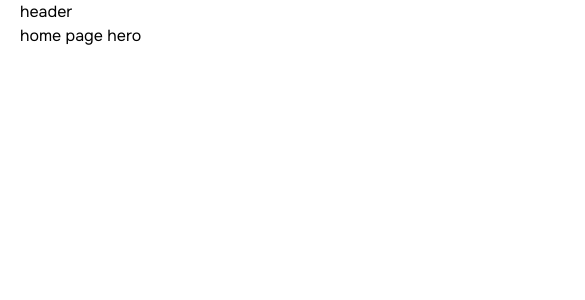
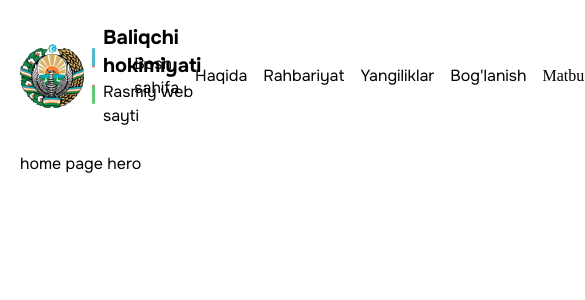
Before and after one commit to mryaxyobek/baliqchi, a React (Vite) app: page / in a window 390 px wide. Shown: the top 300 px of the page, 585 px wide, since content can reach past the window. Built offline with nearby package versions, Linux system fonts and the light colour scheme.

Commit message:
added header with responsive

```diff
--- a/src/App.jsx
+++ b/src/App.jsx
@@ -2,11 +2,12 @@ import React from 'react';
 import { RouterProvider, createBrowserRouter, createRoutesFromElements } from 'react-router-dom';
 import { Route } from 'react-router-dom';
 
+// layouts
+import MainRoot from './layouts/MainRoot';
+
 // pages
 import Home from './pages/Home';
 
-// layouts
-import MainRoot from './layouts/MainRoot';
 
 const App = () => {
   const router = createBrowserRouter(
--- a/src/components/Header.jsx
+++ b/src/components/Header.jsx
@@ -1,13 +1,142 @@
-import React from 'react'
+import React, { useState } from 'react'
+import { Link } from 'react-router-dom';
+import { DownOutlined, SmileOutlined } from '@ant-design/icons';
+import { Dropdown, Space } from 'antd';
 
+// images
+import flag from '../assets/images/other/uzbekistan-flag.png';
+import coatOfArms from '../assets/images/other/coat-of-arms-of-uzbekistan.png';
+import down from '../assets/images/svg/down.svg';
+import hamburger from '../assets/images/svg/hamburger-menu.svg';
+import cross from '../assets/images/svg/cross.svg';
 const Header = () => {
+
+    const [openNavbarMenu, setOpenNavbarMenu] = useState(false);
+
+    const items = [
+        {
+            key: 0,
+            label: (
+                <Link to='/news' className="text-base font-medium">Yangiliklar</Link>
+            ),
+        },
+        {
+            key: 1,
+            label: (
+                <Link to='/events' className="text-base font-medium">Tadbirlar</Link>
+            ),
+        }
+    ];
+
     return (
-        <header className=''>
-            <div className="container">
-                header
-            </div>
-        </header>
+        <div>
+
+            <header className='py-6'>
+                <div className="max-w-[1280px] w-full px-5 mx-auto flex items-center justify-between max-dm:mb-5">
+
+                    {/* Logo */}
+                    <Link to='/' className='flex gap-2 items-center'>
+                        <img src={coatOfArms} alt="flag" className="w-16 h-16 max-550:w-12 max-550:h-12 max-[350px]:hidden" />
+                        <img src={flag} alt="flag" className="w-[3px] h-14 rounded-[1px] max-550:h-8 max-[350px]:hidden" />
+                        <div>
+                            <h1 className="font-bold text-xl max-550:text-lg">Baliqchi hokimiyati</h1>
+                            <p className="text-base font-normal">Rasmiy web sayti</p>
+                        </div>
+
+                    </Link>
+                    {/* overlay */}
+                    <div onClick={() => setOpenNavbarMenu(false)} className={`${openNavbarMenu ? 'block' : 'hidden'} fixed z-10 min-w-full h-screen bg-black bg-opacity-75 top-0 right-0`}></div>
+
+                    {/* Nav */}
+                    <div className={`${openNavbarMenu ? 'translate-x-0' : 'max-950:translate-x-full'} flex flex-col z-20 max-950:fixed max-950:top-0 max-950:right-0 max-950:bg-white max-950:pl-20 max-950:pr-10 max-950:py-6 max-950:h-screen gap-5 transition-all duration-300`}>
+                        <button onClick={() => setOpenNavbarMenu(false)} className="hidden max-950:block ml-auto">
+                            <img src={cross} alt="cross" className="w-8 h-8" />
+                        </button>
+                        <nav>
+                            <ul className="flex items-center gap-4 max-950:flex-col max-950:items-end">
+                                <li>
+                                    <Link to='/' className="underline-offset-2">Bosh sahifa</Link>
+                                </li>
+                                <li>
+                                    <Link to='/' className="underline-offset-2">Haqida</Link>
+                                </li>
+                                <li>
+                                    <Link to='/' className="underline-offset-2">Rahbariyat</Link>
+                                </li>
+                                <li>
+                                    <Link to='/' className="underline-offset-2">Yangiliklar</Link>
+                                </li>
+                                <li>
+                                    <Link to='/' className="underline-offset-2">Bog'lanish</Link>
+                                </li>
+                                <li>
+                                    <Dropdown
+                                        menu={{
+                                            items,
+                                        }}
+                                    >
+                                        <Space>
+                                            <span className='font-medium !font-[montserrat] text-base'>Matbuot</span>
+                                            <img width={24} height={24} src={down} alt="down outline icon" className="" />
+                                        </Space>
+                                    </Dropdown>
+                                </li>
+                            </ul>
+                        </nav>
+                        <a href="tel:+9987776655" className="hidden w-full py-3 px-6 text-white rounded-full bg-[#2E4374] text-sm max-950:block">Qo'ng'iroq qilish</a>
+                    </div>
+
+                    <a href="tel:+9987776655" className="py-3 inline-block px-6 text-white rounded-full bg-[#2E4374] text-sm max-1130:hidden">Qo'ng'iroq qilish</a>
+
+
+                    <button onClick={() => setOpenNavbarMenu(!openNavbarMenu)} className="hidden max-950:block">
+                        <img src={hamburger} alt="hamburger" className="w-10 h-10" />
+                    </button>
+
+                </div>
+
+
+                <div className="max-w-[1280px] w-full px-5 mx-auto">
+                    {/* Responsive nav */}
+                    <nav className='max-dm:block max-sm:hidden hidden'>
+                        <ul className="flex items-center justify-around">
+                            <li>
+                                <Link href="#" className="underline-offset-2">Bosh sahifa</Link>
+                            </li>
+                            <li>
+                                <Link href="#" className="underline-offset-2">Haqida</Link>
+                            </li>
+                            <li>
+                                <Link href="#" className="underline-offset-2">Rahbariyat</Link>
+                            </li>
+                            <li>
+                                <Link href="#" className="underline-offset-2">Yangliklar</Link>
+                            </li>
+                            <li>
+                                <Link href="#" className="underline-offset-2">Bog'lanish</Link>
+                            </li>
+                            <li>
+                                <Link href="#" className="underline-offset-2">
+                                    <Dropdown
+                                        menu={{
+                                            items,
+                                        }}
+                                    >
+                                        <Link onClick={(e) => e.preventDefault()}>
+                                            <Space>
+                                                Matbutot
+                                                <DownOutlined />
+                                            </Space>
+                                        </Link>
+                                    </Dropdown>
+                                </Link>
+                            </li>
+                        </ul>
+                    </nav>
+                </div>
+            </header>
+        </div>
     )
-}
+};
 
-export default Header
+export default Header;
```
